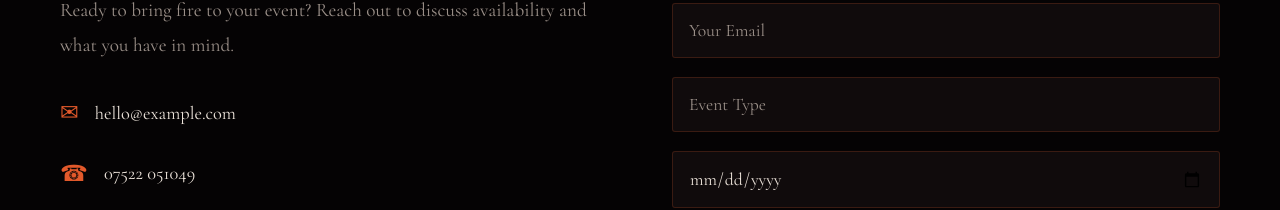
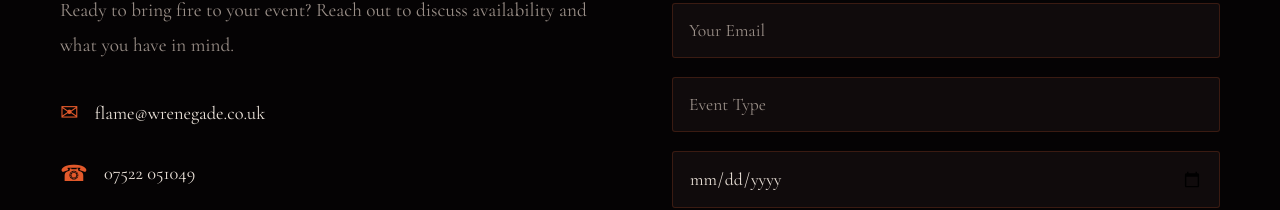
Before and after one commit to geovaddi666/wrenegade-flame, a Next.js app: page / in a window 1280 px wide. Shown: the part 4201-4411 px from the top of the page. Built offline with nearby package versions, Linux system fonts and the light colour scheme.

Commit message:
update contact email

```diff
--- a/src/components/Contact.js
+++ b/src/components/Contact.js
@@ -18,9 +18,9 @@ export default function Contact() {
               and what you have in mind.
             </p>
             <div className="contact-details">
-              <a className="contact-item" href="mailto:hello@example.com">
+              <a className="contact-item" href="mailto:flame@wrenegade.co.uk">
                 <span className="contact-icon">&#9993;</span>
-                <span>hello@example.com</span>
+                <span>flame@wrenegade.co.uk</span>
               </a>
               <a className="contact-item" href="tel:+447522051049">
                 <span className="contact-icon">&#9742;</span>
```
